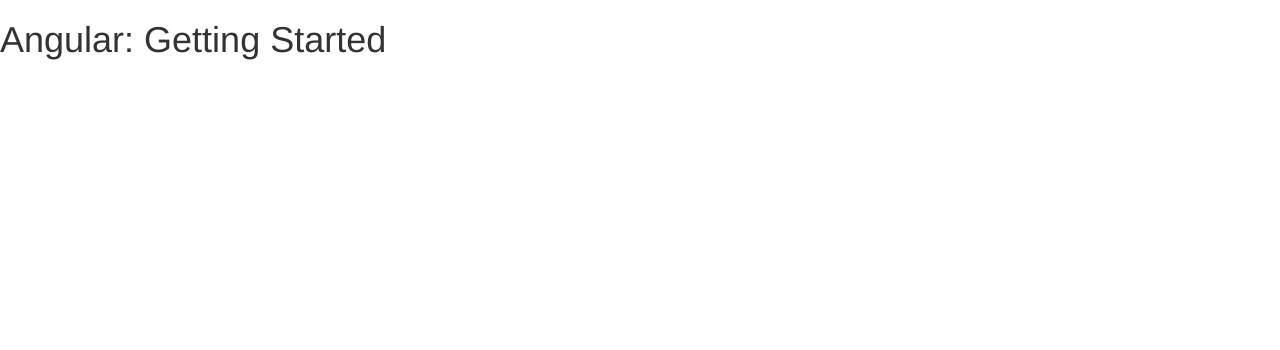
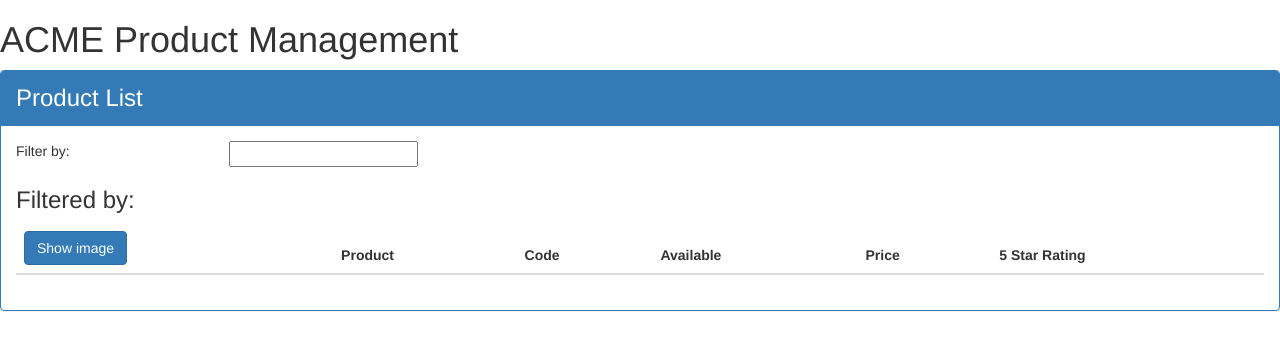
Before and after one commit to cynthialouis/angular2-gettingstarted, an Angular app: page / in a window 1280 px wide. Shown: the top 350 px of the page. Built offline with nearby package versions, Linux system fonts and the light colour scheme.

Commit message:
Create ProductListComponent

```diff
--- a/src/app/app.component.html
+++ b/src/app/app.component.html
@@ -1,7 +1,7 @@
 <!--The whole content below can be removed with the new code.-->
 <div style="text-align:center">
   <h1>
-    Welcome to {{title}}!!
+    Welcome to {{pageTitle}}!!
   </h1>
   ... Starter Files ...
 </div>
--- a/src/app/app.component.ts
+++ b/src/app/app.component.ts
@@ -5,9 +5,10 @@
   template: `
     <div>
       <h1>{{ pageTitle }}</h1>
+      <pm-products></pm-products>
     </div>    `
 })
 
 export class AppComponent {
-  pageTitle = 'Angular: Getting Started';
+  pageTitle = 'ACME Product Management';
 }
--- a/src/app/app.module.ts
+++ b/src/app/app.module.ts
@@ -2,10 +2,12 @@
 import { NgModule } from '@angular/core';
 
 import { AppComponent } from './app.component';
+import {ProductListComponent} from './products/product-list.component';
 
 @NgModule({
   declarations: [
-    AppComponent
+    AppComponent,
+    ProductListComponent,
   ],
   imports: [
     BrowserModule
--- /dev/null
+++ b/src/app/products/product-list.component.html
@@ -0,0 +1,44 @@
+<div class="panel panel-primary">
+  <div class="panel-heading">
+    Product List
+  </div>
+
+  <div class="panel-body">
+    <div class="row">
+      <div class="col-md-2">
+        Filter by:
+      </div>
+      <div class="col-md-4">
+        <input type="text"/>
+      </div>
+    </div>
+
+    <div class="row">
+      <div class="col-md-6">
+        <h3>Filtered by: </h3>
+      </div>
+    </div>
+
+    <div class="table-responsive">
+      <table class="table">
+        <thead>
+          <tr>
+            <th>
+              <button class="btn btn-primary">
+                Show image
+              </button>
+            </th>
+            <th>Product</th>
+            <th>Code</th>
+            <th>Available</th>
+            <th>Price</th>
+            <th>5 Star Rating</th>
+          </tr>
+        </thead>
+        <tbody>
+
+        </tbody>
+      </table>
+    </div>
+  </div>
+</div>
```
Also changed, not shown: src/app/products/product-list.component.ts (added, +9 -0 lines).
